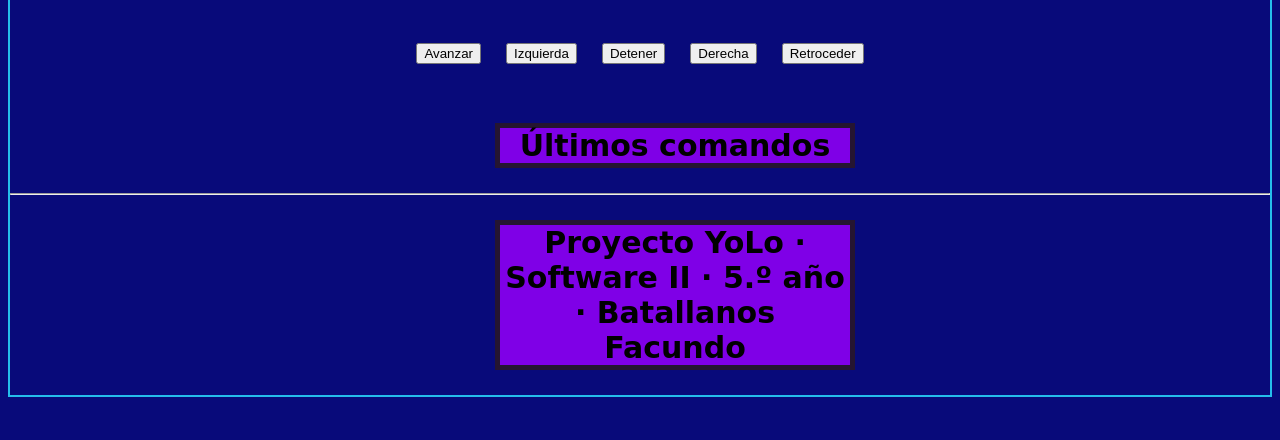
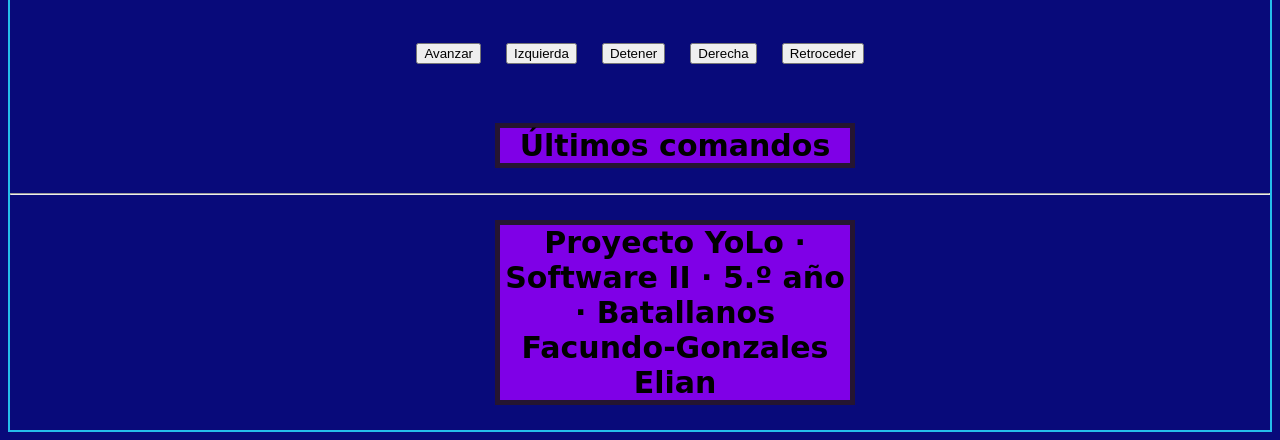
Before and after one commit to Batallanos/tp10-GRUPO_4, a plain HTML site: page index.html in a window 1280 px wide. Shown: the part 584-1024 px from the top of the page. Before the commit the page ends 989 px from the top, so only its background shows below. Drawn offline with Linux system fonts and the light colour scheme.

Commit message:
Compañero añadido

```diff
--- a/index.html
+++ b/index.html
@@ -41,7 +41,7 @@
   </div>
 <hr>
   <div>
-    <p class="destacado">Proyecto YoLo · Software II · 5.º año · Batallanos Facundo</p>
+    <p class="destacado">Proyecto YoLo · Software II · 5.º año · Batallanos Facundo-Gonzales Elian</p>
   </div>
 
   <script src="app.js"></script>
```
